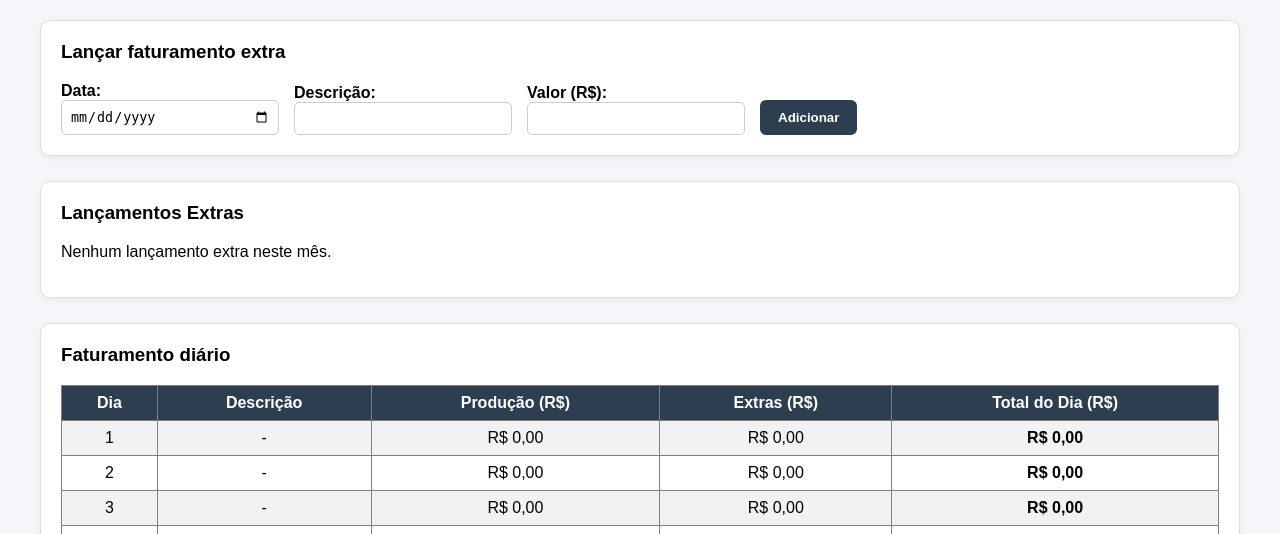
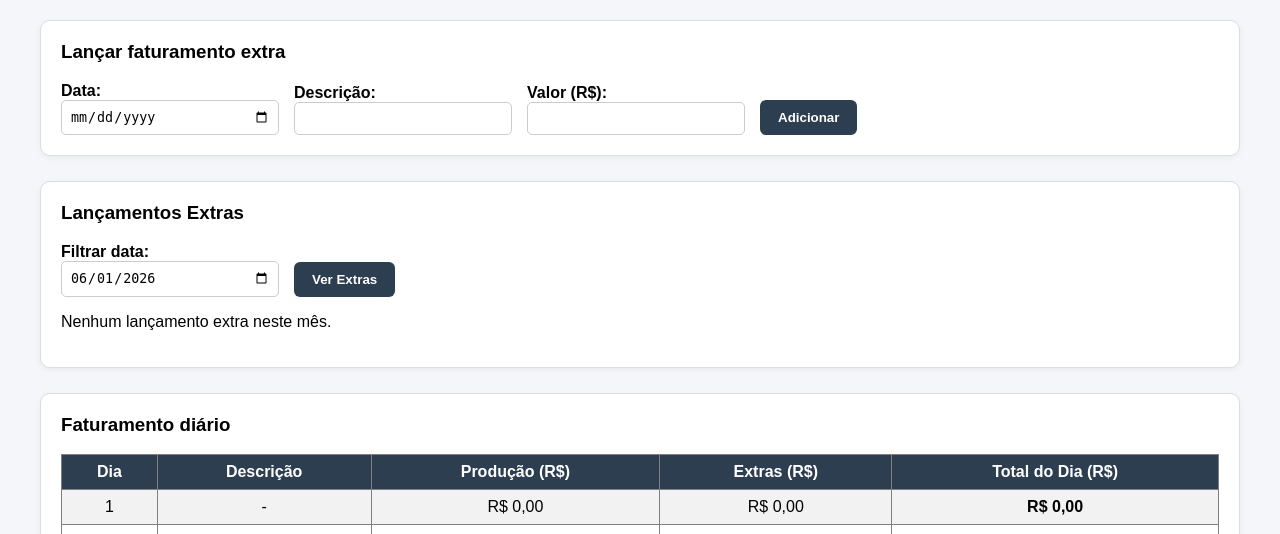
Before and after one commit to dmtextil/dmtextil, a FastAPI app: page /faturamento in a window 1280 px wide. Shown: the part 324-858 px from the top of the page. Run offline with FastAPI, Linux system fonts and the light colour scheme; the visitor is signed in with stand-in values (Sample User, id 1); data that the repository does not hold is empty.

Commit message:
Filtro de data nos extras do faturamento

```diff
--- a/app/main.py
+++ b/app/main.py
@@ -838,7 +838,7 @@ def tela_relatorio(request: Request, mes: int = None, ano: int = None):
         db.close()
 
 @app.get("/faturamento", response_class=HTMLResponse)
-def tela_faturamento(request: Request, mes: int = None, ano: int = None):
+def tela_faturamento(request: Request, mes: int = None, ano: int = None, data_extra: str = None):
 
     if not verificar_login(request):
         return RedirectResponse(url="/login", status_code=303)
@@ -1008,6 +1008,7 @@ def tela_faturamento(request: Request, mes: int = None, ano: int = None):
 
         hoje_real = datetime.now()
         data_hoje_str = hoje_real.strftime("%Y-%m-%d")
+        data_filtro_extra = data_extra or data_hoje_str
 
         faturado_mes_atual = 0
         dias_decorridos = 0
@@ -1044,7 +1045,8 @@ def tela_faturamento(request: Request, mes: int = None, ano: int = None):
                 "ano": ano,
                 "nome_mes": nome_mes,
                 "faturamento_dias": faturamento_dias,
-                "extras_mes": extras_mes,
+                "extras_mes": [extra for extra in extras_mes if extra.data == data_filtro_extra],
+                "data_filtro_extra": data_filtro_extra,
                 "total_mes": total_mes,
                 "resumo_12_meses": resumo_12_meses,
                 "total_12_meses": total_12_meses,
--- a/templates/faturamento.html
+++ b/templates/faturamento.html
@@ -95,6 +95,20 @@
     overflow-x:auto;
 ">
     <h3 style="margin-top:0;">Lançamentos Extras</h3>
+
+        <form method="get" action="/faturamento" style="display:flex; gap:15px; align-items:end; flex-wrap:wrap; margin-bottom:15px;">
+    <input type="hidden" name="mes" value="{{ mes }}">
+    <input type="hidden" name="ano" value="{{ ano }}">
+
+    <div>
+        <label>Filtrar data:</label><br>
+        <input type="date" name="data_extra" value="{{ data_filtro_extra }}">
+    </div>
+
+    <div>
+        <button type="submit">Ver Extras</button>
+    </div>
+</form>
 
     {% if extras_mes %}
     <table border="1" cellpadding="6">
```
